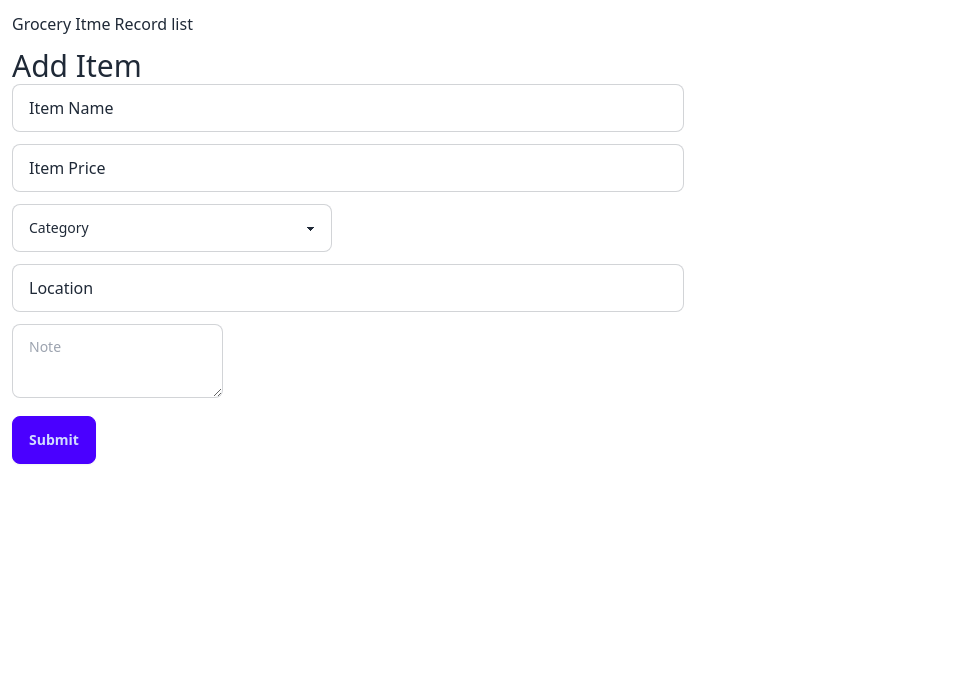
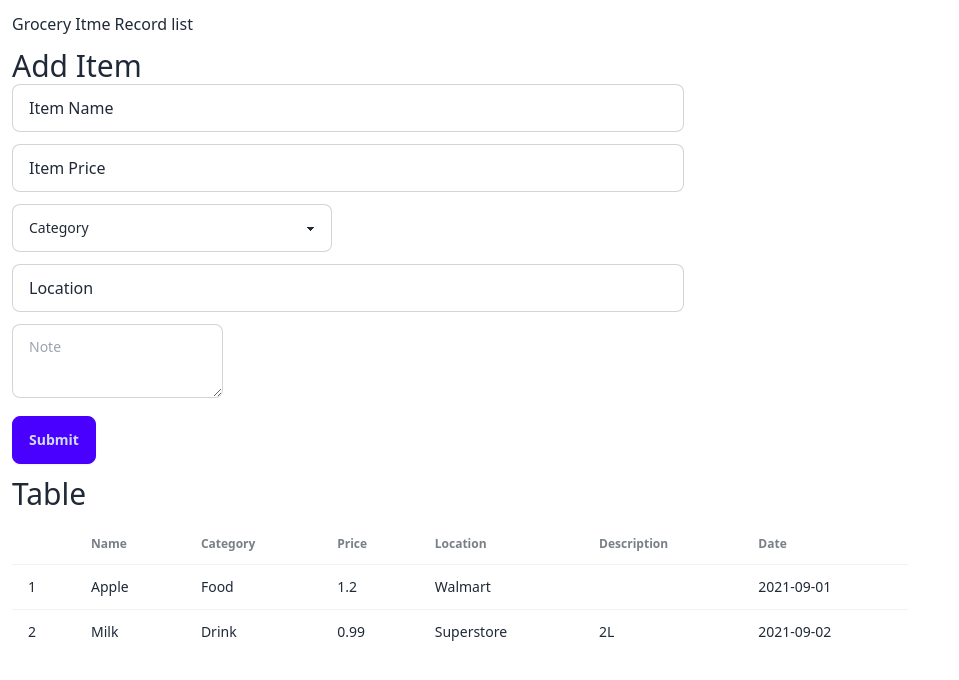
Before and after one commit to Tik1993/GroceryList_Nextjs, a Next.js app: page / in a window 1280 px wide. Shown: the top 680 px of the page, without its empty margins (0-959 px from the left). Built offline with nearby package versions, Linux system fonts and the light colour scheme.

Commit message:
create table components to display data

```diff
--- /dev/null
+++ b/src/app/components/DisplayTable.tsx
@@ -0,0 +1,48 @@
+"use client";
+import Item from "../types/Item";
+
+interface DisplayTableProps {
+  data: Item[];
+}
+
+export default function DisplayTable({ data }: DisplayTableProps) {
+  console.log(data);
+  return (
+    <>
+      <h1 className="text-3xl">Table</h1>
+      <div className="overflow-x-auto">
+        <table className="table max-w-4xl">
+          {/* head */}
+          <thead>
+            <tr>
+              <th></th>
+              <th>Name</th>
+              <th>Category</th>
+              <th>Price</th>
+              <th>Location</th>
+              <th>Description</th>
+              <th>Date</th>
+            </tr>
+          </thead>
+          <tbody>
+            {data.map((item) => (
+              <tr key={item.id}>
+                <td>{item.id}</td>
+                <td>{item.name}</td>
+                <td>{item.category}</td>
+                <td>{item.price}</td>
+                <td>{item.location}</td>
+                <td>{item.description}</td>
+                <td>
+                  {item.Date instanceof Date
+                    ? item.Date.toLocaleString()
+                    : item.Date}
+                </td>
+              </tr>
+            ))}
+          </tbody>
+        </table>
+      </div>
+    </>
+  );
+}
--- a/src/app/components/Form.tsx
+++ b/src/app/components/Form.tsx
@@ -8,6 +8,7 @@ export default function Form() {
   const locationRef = useRef<HTMLInputElement>(null);
   const descriptionRef = useRef<HTMLTextAreaElement>(null);
   const item = {
+    id: 0,
     name: "",
     price: 0,
     category: "",
--- a/src/app/page.tsx
+++ b/src/app/page.tsx
@@ -1,10 +1,13 @@
 import Form from "./components/Form";
+import DisplayTable from "./components/DisplayTable";
+import { sampleData } from "../data/sampleData";
 
 export default function Home() {
   return (
     <div className="m-3 flex flex-col gap-y-3">
       <h1>Grocery Itme Record list</h1>
       <Form />
+      <DisplayTable data={sampleData} />
     </div>
   );
 }
--- /dev/null
+++ b/src/app/types/Item.ts
@@ -0,0 +1,9 @@
+export default interface Item {
+    id: number;
+    name: string;
+    price: number;
+    category: string;
+    location: string;
+    description: string;
+    Date: Date | string;
+  }
--- /dev/null
+++ b/src/data/sampleData.ts
@@ -0,0 +1,21 @@
+import Item from "../app/types/Item";
+
+export const sampleData: Item[] =
+[
+  { "id":1,
+    "name": "Apple",
+    "price": 1.2,
+    "category": "Food",
+    "location": "Walmart",
+    "description":"",
+    "Date": "2021-09-01"
+  },
+  { "id":2,
+    "name": "Milk",
+    "price": 0.99,
+    "category": "Drink",
+    "location": "Superstore",
+    "description":"2L",
+    "Date": "2021-09-02"
+  }
+]
```
